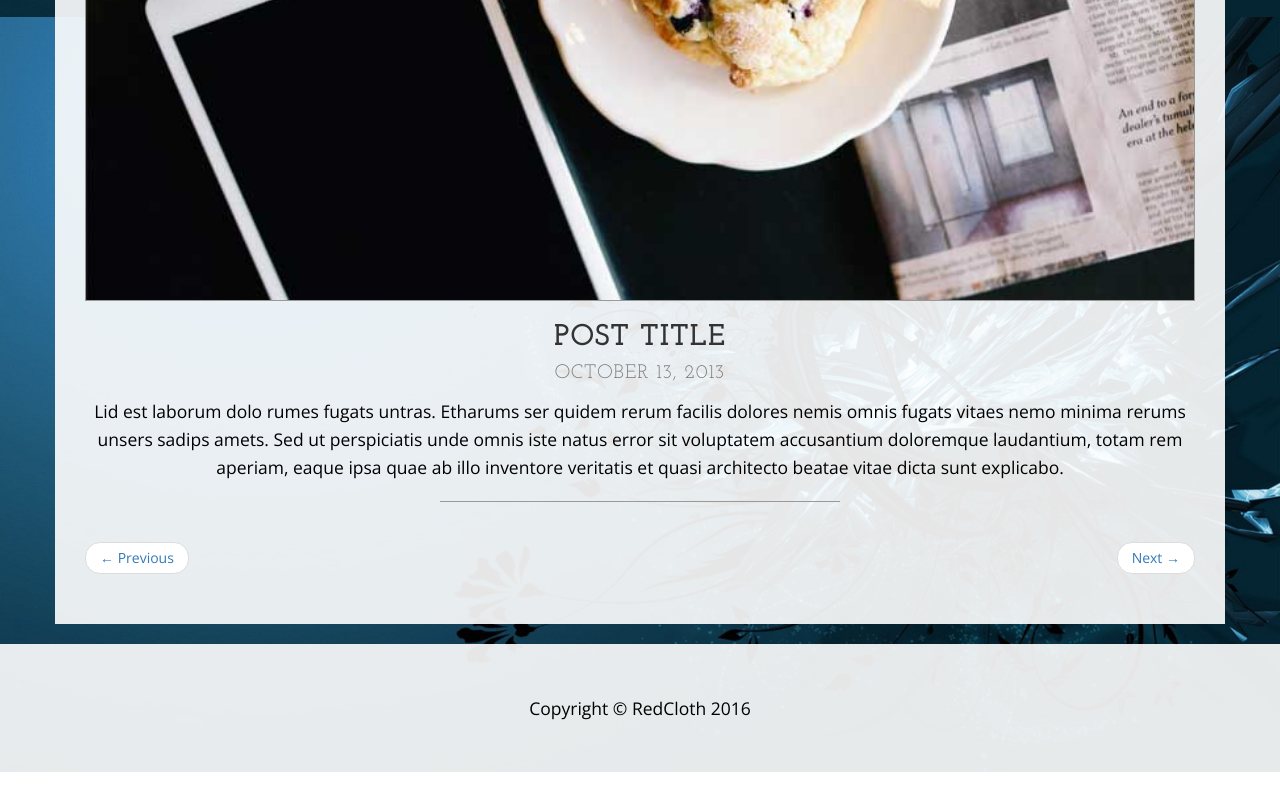
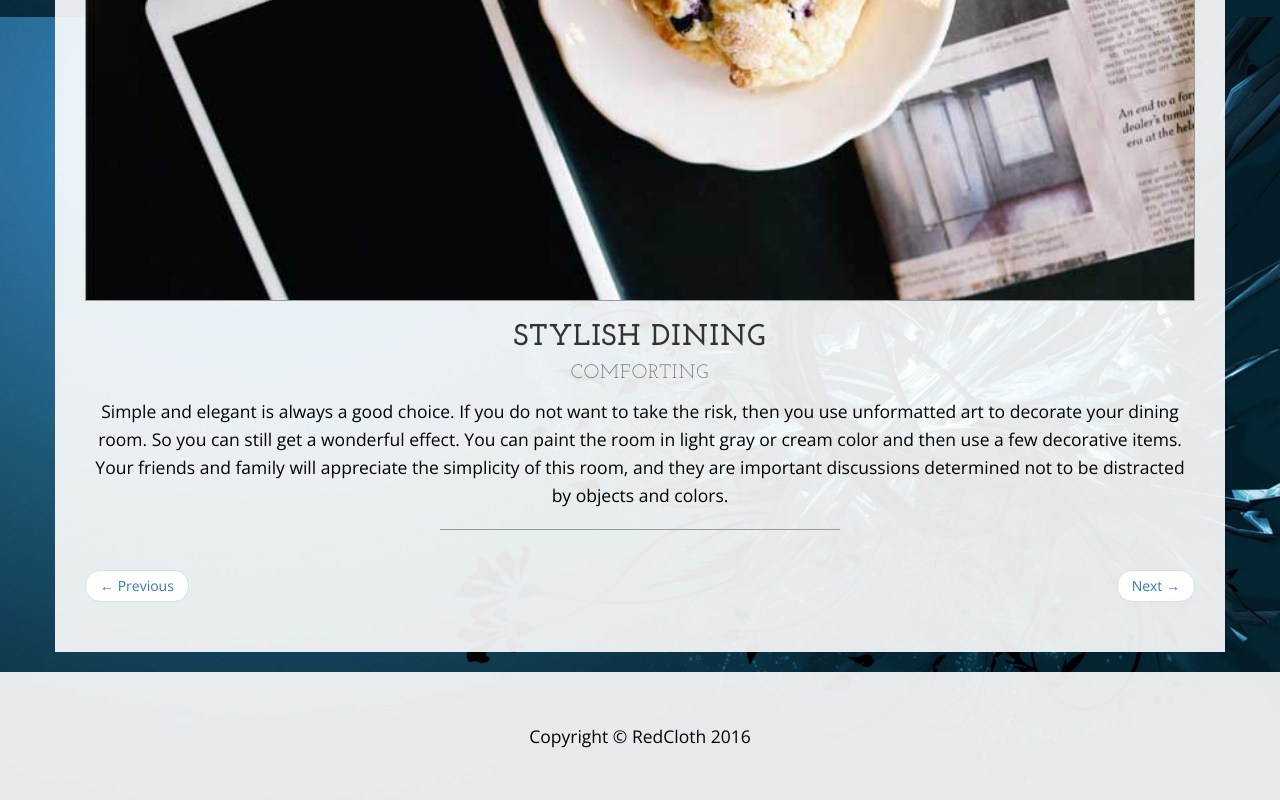
Before and after one commit to amitenjhunel/redcloth, a plain HTML site: page products.html in a window 1280 px wide. Shown: the part 2383-3183 px from the top of the page. Before the commit the page ends 3155 px from the top, so only its background shows below. Drawn offline with nearby package versions, Linux system fonts and the light colour scheme.

Commit message:
Update products.html

```diff
--- a/products.html
+++ b/products.html
@@ -102,11 +102,11 @@
                 </div>
                 <div class="col-lg-12 text-center">
                     <img class="img-responsive img-border img-full" src="img/slide-3.jpg" alt="">
-                    <h2>Post Title
+                    <h2>Stylish Dining
                         <br>
-                        <small>October 13, 2013</small>
+                        <small>Comforting</small>
                     </h2>
-                    <p>Lid est laborum dolo rumes fugats untras. Etharums ser quidem rerum facilis dolores nemis omnis fugats vitaes nemo minima rerums unsers sadips amets. Sed ut perspiciatis unde omnis iste natus error sit voluptatem accusantium doloremque laudantium, totam rem aperiam, eaque ipsa quae ab illo inventore veritatis et quasi architecto beatae vitae dicta sunt explicabo.</p>
+                    <p>Simple and elegant is always a good choice. If you do not want to take the risk, then you use unformatted art to decorate your dining room. So you can still get a wonderful effect. You can paint the room in light gray or cream color and then use a few decorative items. Your friends and family will appreciate the simplicity of this room, and they are important discussions determined not to be distracted by objects and colors.</p>
                     <hr>
                 </div>
                 <div class="col-lg-12 text-center">
```
